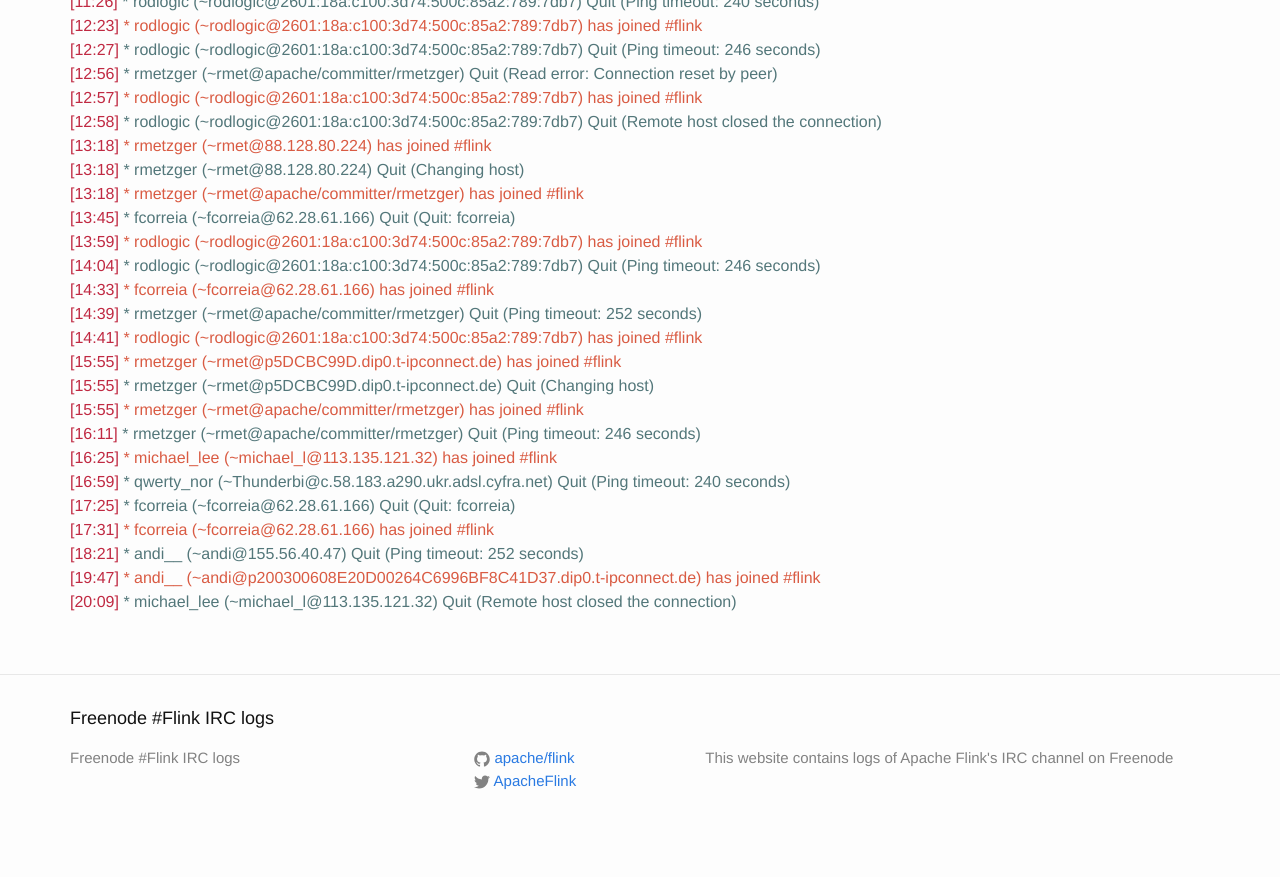
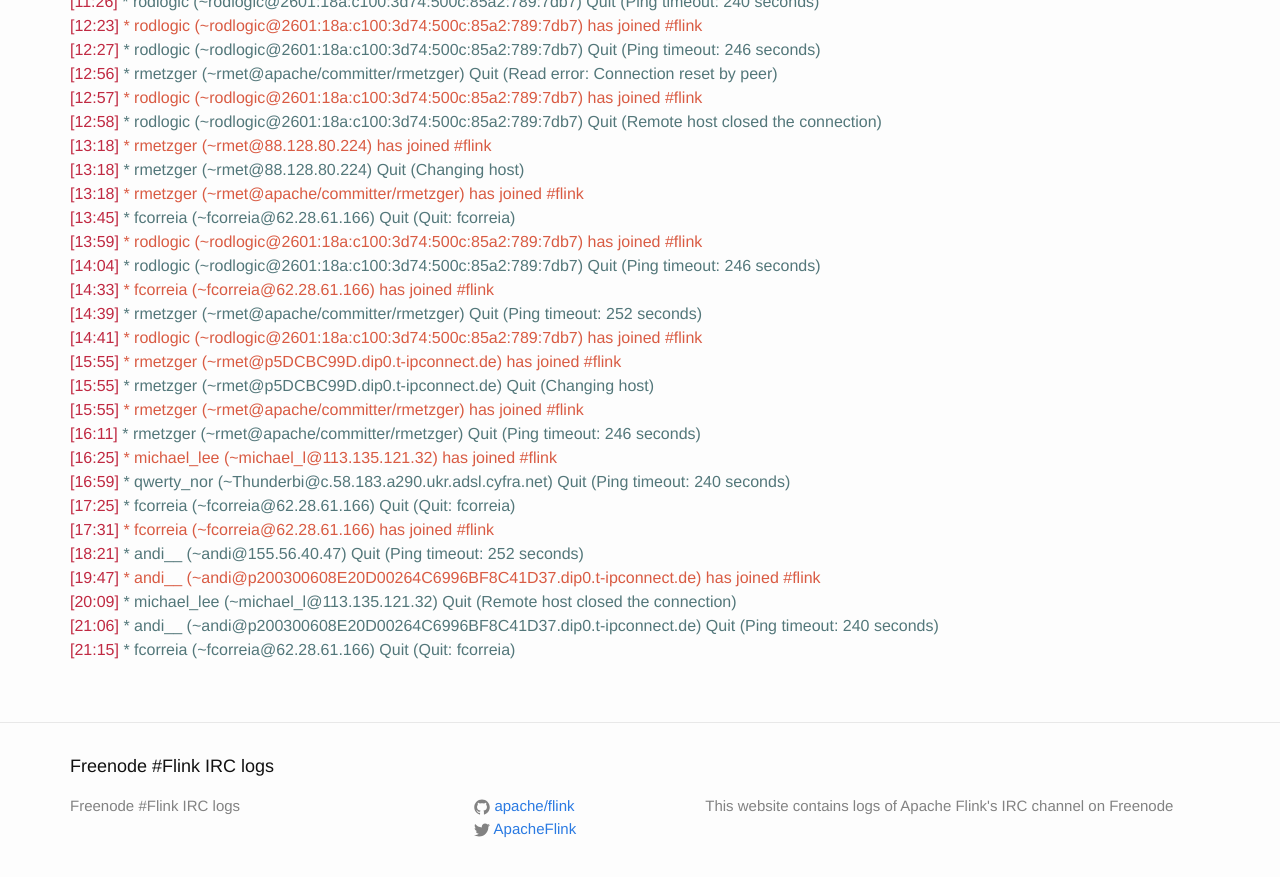
Before and after one commit to flink-irc-logs/flink-irc-logs.github.io, a Jekyll site: the page built from _posts/2015-11-11-logs.markdown, in a window 1280 px wide and 900 px high, scrolled down 714 px. Shown: the top 877 px of the window. Built offline with Jekyll 4.4.1, drawn with Linux system fonts in a browser that asks for light colours; before the commit the page ends 1566 px from its top, so only the background shows below that.

Commit message:
Update of the logs on Wed Nov 11 22:20:15 CET 2015

```diff
--- a/_posts/2015-11-11-logs.markdown
+++ b/_posts/2015-11-11-logs.markdown
@@ -51,3 +51,5 @@
 <span class="irc-date">[18:21]</span> <span class="irc-navy">* andi__ (~andi@155.56.40.47) Quit (Ping timeout: 252 seconds)</span><br />
 <span class="irc-date">[19:47]</span> <span class="irc-green">* andi__ (~andi@p200300608E20D00264C6996BF8C41D37.dip0.t-ipconnect.de) has joined #flink</span><br />
 <span class="irc-date">[20:09]</span> <span class="irc-navy">* michael_lee (~michael_l@113.135.121.32) Quit (Remote host closed the connection)</span><br />
+<span class="irc-date">[21:06]</span> <span class="irc-navy">* andi__ (~andi@p200300608E20D00264C6996BF8C41D37.dip0.t-ipconnect.de) Quit (Ping timeout: 240 seconds)</span><br />
+<span class="irc-date">[21:15]</span> <span class="irc-navy">* fcorreia (~fcorreia@62.28.61.166) Quit (Quit: fcorreia)</span><br />
```
